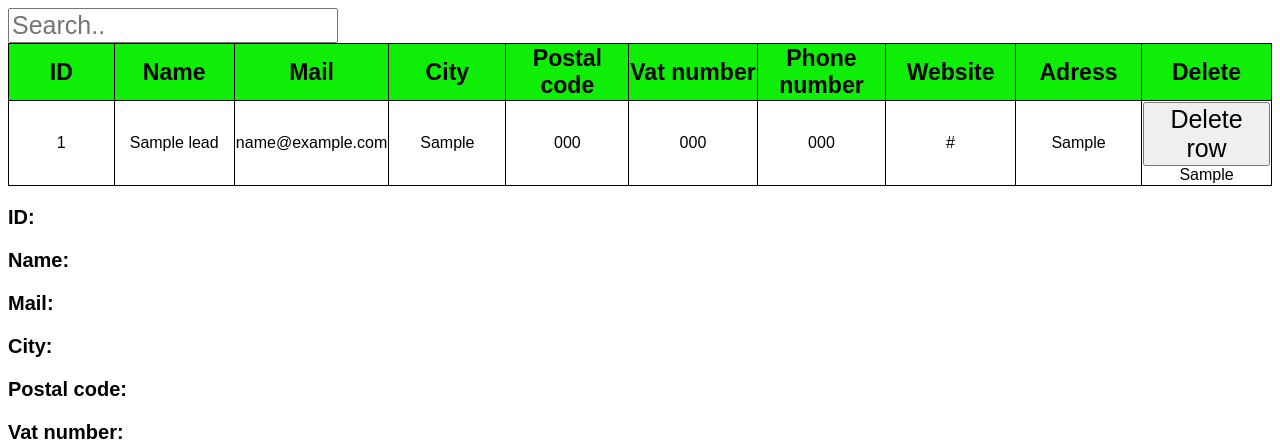
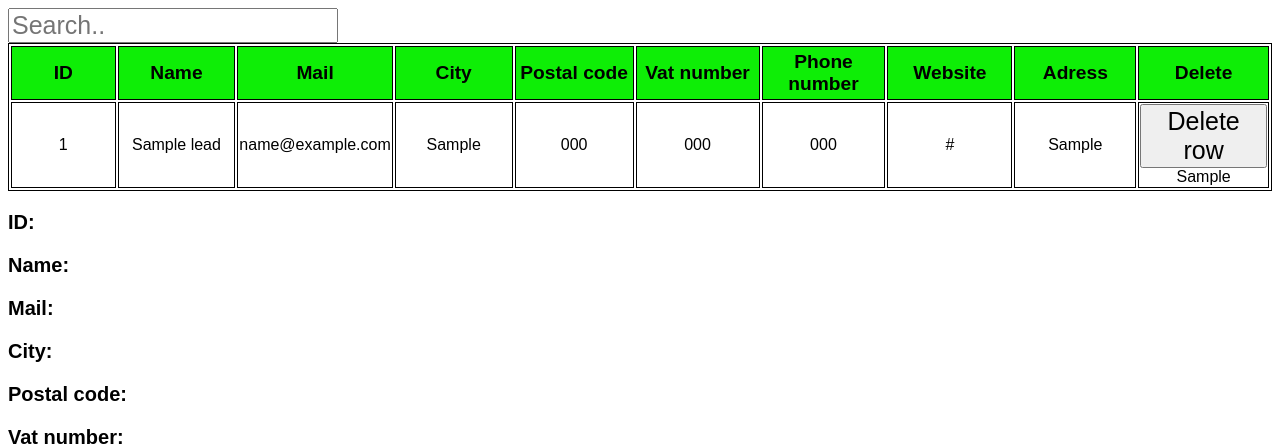
Before and after one commit to BenjaminAaris/Leads-Table, a PHP site: page / in a window 1280 px wide. Shown: the top 447 px of the page. Run offline with PHP 8.4, Linux system fonts and the light colour scheme; tables that the repository leaves empty or names only in its code hold one stand-in row (values such as "Sample post").

Commit message:
Update index.css

```diff
--- a/index.css
+++ b/index.css
@@ -3,13 +3,11 @@ th, tr, td {
     border-collapse: collapse;
     text-align: center;
     font-family: Arial, Helvetica, sans-serif;
-    font-size: medium;
     margin-right: auto;
     margin-left: auto;
   }
   table{
     border: 1px solid black;
-    border-collapse: collapse;
     width: 80px;
     height: 80px;
   }
@@ -24,7 +22,6 @@ th, tr, td {
   tr {
     width: 150px;
     height: 50px;
-    font-size: larger;
   }
   td {
     width: 150px;
```
